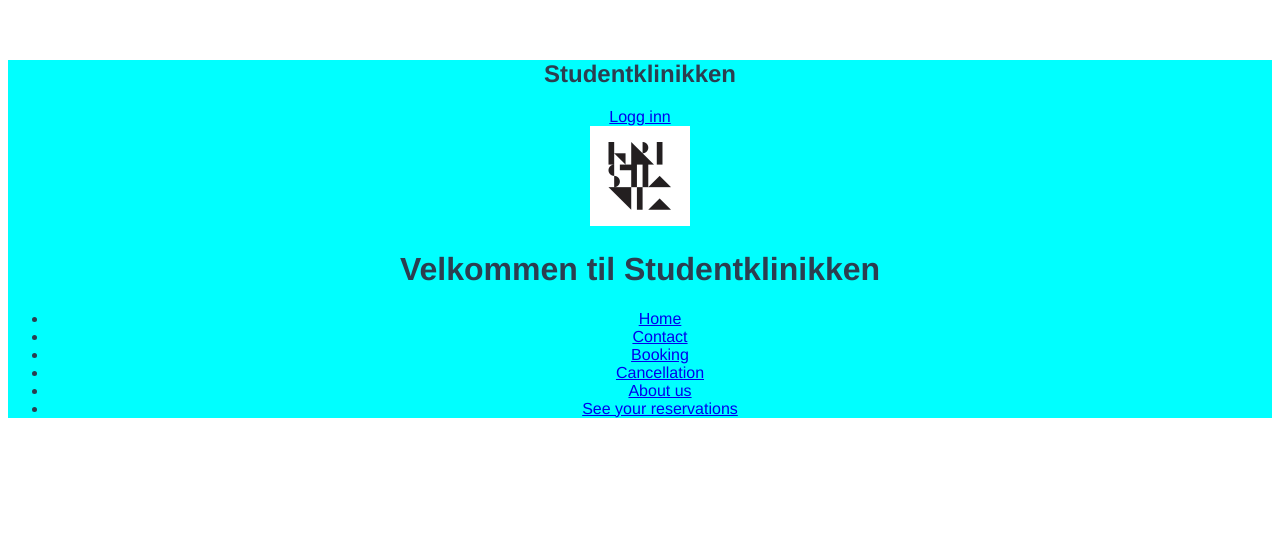
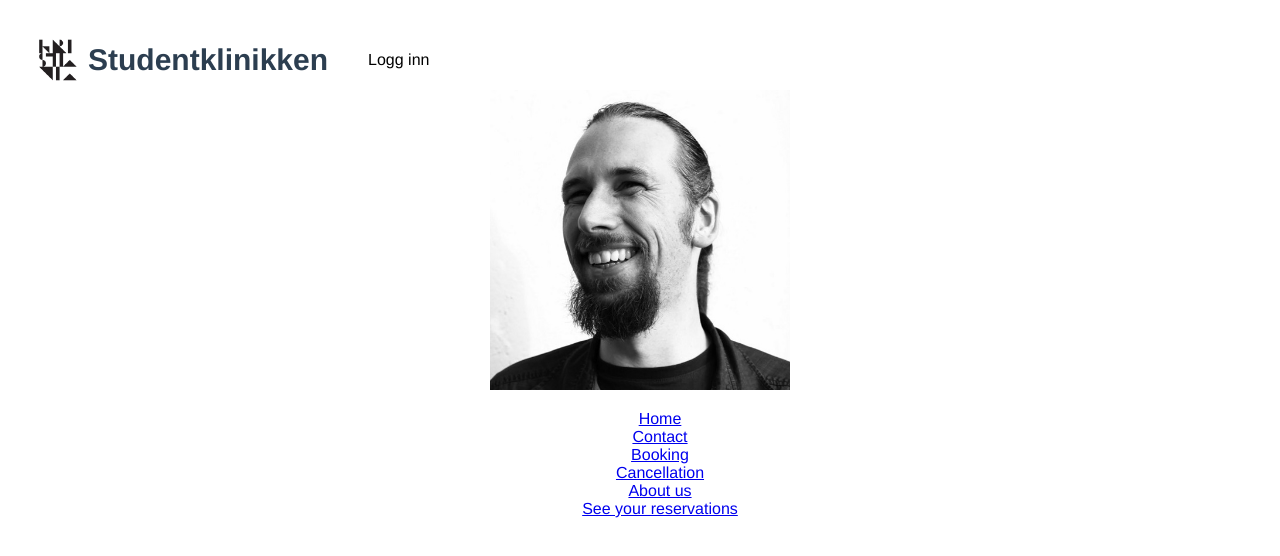
Before and after one commit to braenden/grensesnitt-eksamen, a Vue app: page / in a window 1280 px wide. Shown: the top 556 px of the page. Built offline with nearby package versions, Linux system fonts and the light colour scheme.

Commit message:
Fucking hell, navbar done

```diff
--- a/src/app.vue
+++ b/src/app.vue
@@ -1,15 +1,16 @@
 <template>
   <div id="app">
+    <meta name="viewport" content="width=device-width, initial-scale=0.86, maximum-scale=3.0, minimum-scale=0.86">
     <navbar></navbar>
     <router-view></router-view>
 
       <ul>
-      <li><router-link to="/">Home</router-link></li>
-      <li><router-link to="/contact">Contact</router-link></li>
-      <li><router-link to="/booking">Booking</router-link></li>
-      <li><router-link to="/cancellation">Cancellation</router-link></li>
-      <li><router-link to="/aboutUs">About us</router-link></li>
-      <li><router-link to="/yourReservations">See your reservations</router-link></li>
+      <router-link to="/">Home</router-link><br>
+      <router-link to="/contact">Contact</router-link><br>
+      <router-link to="/booking">Booking</router-link><br>
+      <router-link to="/cancellation">Cancellation</router-link><br>
+      <router-link to="/aboutUs">About us</router-link><br>
+      <router-link to="/yourReservations">See your reservations</router-link>
       </ul>
 
   </div>
@@ -33,6 +34,6 @@ export default {
   text-align: center;
   color: #2c3e50;
   margin-top: 60px;
-  background-color: aqua;
+  background-color: white;
 }
 </style>
--- a/src/components/navbar.vue
+++ b/src/components/navbar.vue
@@ -1,8 +1,32 @@
 <template>
-    <div>
-  <h2>Studentklinikken</h2>
-  <nav>
-    <router-link to="/login">Logg inn</router-link>
-  </nav>
-</div>
+    <div id="navbar">
+      <img id="kristianiaLogo" src="../assets/kristiania.jpeg">
+      <strong id="studentHeader">Studentklinikken</strong>
+      <router-link to="/login" id="loginBtn">Logg inn</router-link>
+    </div>
 </template>
+
+<style>
+#kristianiaLogo {
+width: 60px;
+height: 60px;
+margin-left: 20px;
+}
+
+#studentHeader {
+    font-size: 30px;
+    margin-right: 40px;
+}
+
+#loginBtn {
+    color: black;
+    text-decoration: none;
+}
+#navbar {
+    margin-top: -30px;
+    display: flex;
+    align-items: center;
+}
+
+
+</style>
--- a/src/pages/homePage.vue
+++ b/src/pages/homePage.vue
@@ -1,7 +1,6 @@
 <template>
     <div>
-        <img id="kristianiaLogo" src="../assets/kristiania.jpeg">
-        <h1>Velkommen til Studentklinikken</h1>
+        <img id="johannes" src="../assets/johannesBrodwall.jpeg">
     </div>
 </template>
 
@@ -10,15 +9,13 @@ export default {
     name: "homePage"
 }
 </script>
-
 <style>
-
-#kristianiaLogo {
-width: 100px;
-height: 100px;
+#welcomeHeader{
+    font-size: 30px;
+}
+#johannes {
+    width: 300px;
+    height: 300px;
 }
 
-#h1{
-    font-family: fantasy;
-}
 </style>
```
